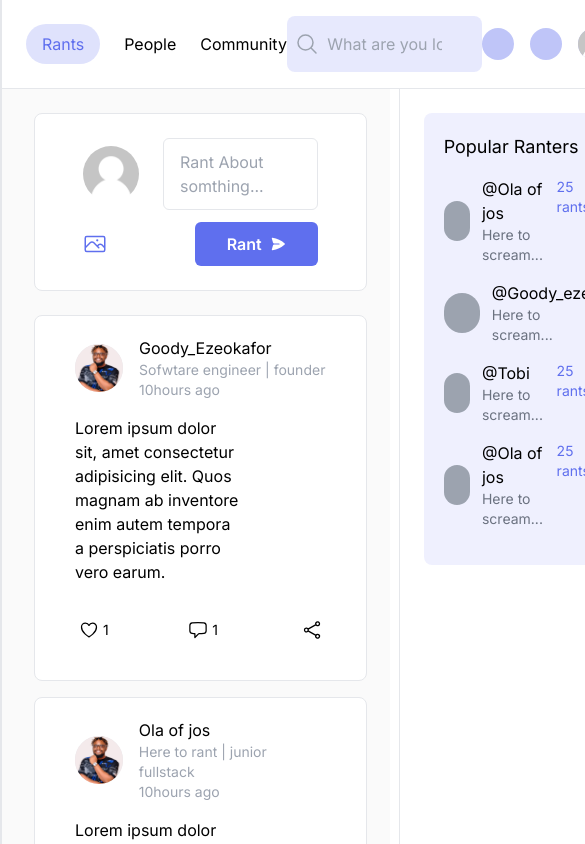
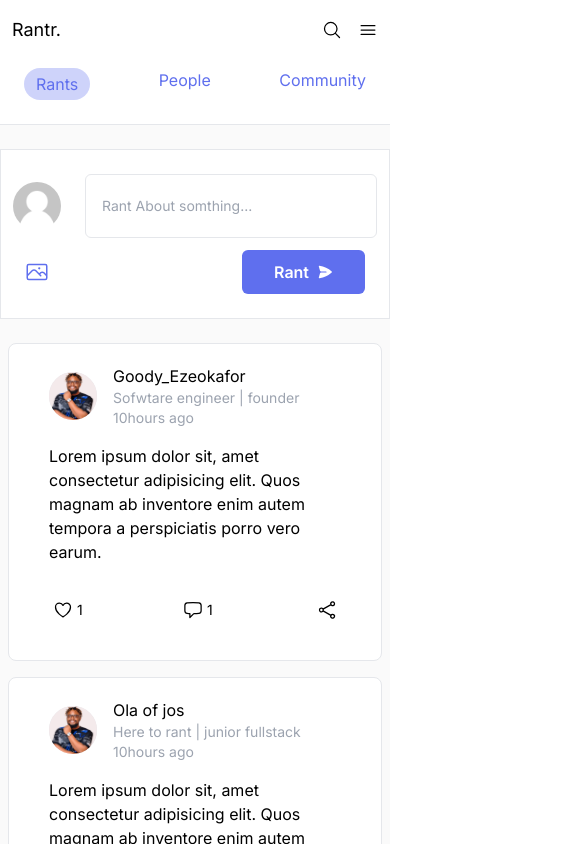
Before and after one commit to indie-hack-jos/Rantr-frontend, a Next.js app: page / in a window 390 px wide. Shown: the top 844 px of the page, 585 px wide, since content can reach past the window. Built offline with nearby package versions, Linux system fonts and the light colour scheme.

Commit message:
uiFix: worked on mobile responsiveness

```diff
--- a/src/app/page.tsx
+++ b/src/app/page.tsx
@@ -9,20 +9,20 @@ export default function Home() {
 
   return (
 
-    <main className="bg-[#FAFAFA]">
+    <main className="bg-[#FAFAFA] w-full">
       <HomePageLayout>
 
-        <section className="container mx-auto flex gap-6">
+        <section className="container mx-auto gap-6 md:flex ">
         <Modal />
 
-          <div className="w-2/3 border-r min-h-screen py-6">
+          <div className="md:w-2/3 w-full min-h-screen py-6">
             <Feeds />
 
           </div>
 
 
 
-          <div className=" w-1/3 pr-6">
+          <div className="md:w-1/3 pr-6">
 
             <Popular />
 
--- a/src/components/home/feeds.tsx
+++ b/src/components/home/feeds.tsx
@@ -4,7 +4,7 @@ import Posts from './posts'
 
 export const Feeds = () => {
   return (
-    <div className='w-full px-8'>
+    <div className='w-full md:px-8'>
         <FeedHeader />
         <Posts />
 
--- a/src/components/home/header.tsx
+++ b/src/components/home/header.tsx
@@ -3,22 +3,22 @@ import avatar from "../../../public/avatar.png"
 export default function FeedHeader() {
 
     return (
-        <header className="w-full bg-white px-12 py-6 border rounded-lg">
+        <header className="w-full bg-white px-3 py-6 border md:rounded-lg md:px-12">
 
 
             <div className="flex gap-6 items-center justify-center">
                 <div className="profile">
-                    <div className="h-14 w-14 rounded-full">
-                        <img src={avatar.src} className="rounded-full" alt="" />
+                    <div className="h-12 w-12 rounded-full">
+                        <img src={avatar.src} className="h-full w-full rounded-full" alt="" />
                     </div>
                 </div>
-                <div className="border h-[4.5rem] rounded-md grow flex items-center px-4">
-                    <div className="text-gray-400">Rant About somthing...</div>
+                <div className="border h-[4rem] rounded-md grow flex items-center px-4">
+                    <div className="text-gray-400 text-sm">Rant About somthing...</div>
                 </div>
 
 
             </div>
-            <div className="flex items-center justify-between mt-3">
+            <div className="flex items-center justify-between mt-3 px-3">
                 <div className="text-primary">
                     <span>
                         <svg xmlns="http://www.w3.org/2000/svg" fill="none" viewBox="0 0 24 24" strokeWidth={1.5} stroke="currentColor" className="w-6 h-6">
--- a/src/components/home/posts.tsx
+++ b/src/components/home/posts.tsx
@@ -16,7 +16,7 @@ export default function Posts() {
         {username: "Tobi Dev", bio: "Backend Dev | thoughts", post: " Lorem ipsum dolor sit, amet consectetur adipisicing elit. Quos magnam ab inventore enim autem tempora a perspiciatis porro vero earum.", likes: 1},
     ]
     return (
-        <section className='flex flex-col gap-4 mt-6'>
+        <section className='w-full flex flex-col gap-4 mt-6 px-2'>
                 {rants.map((rant) => (
                     <div className="postcard bg-white border rounded-lg py-5 px-10">
                 <header className='flex items-center gap-4'>
@@ -34,7 +34,7 @@ export default function Posts() {
 
                 </header>
 
-                <div className="rant-body w-2/3 py-4">
+                <div className="rant-body py-4 md:w-2/3">
                     <p>
                         Lorem ipsum dolor sit, amet consectetur adipisicing elit. Quos magnam ab inventore enim autem tempora a perspiciatis porro vero earum.
                     </p>
--- a/src/components/nav/Nav.tsx
+++ b/src/components/nav/Nav.tsx
@@ -4,7 +4,7 @@ import avatar from "../../../public/avatar.png"
 export default function Nav() {
     return (
         <nav className='py-4 border-b bg-white sticky top-0 z-20'>
-            <div className="container mx-auto flex justify-between items-center px-6">
+            <div className="hidden container mx-auto md:flex justify-between items-center px-6">
                 <ul className="flex items-center gap-6 font-semiboldw-1/3">
                     <li className='text-primary bg-primary bg-opacity-20 py-2 px-4 rounded-full'>Rants</li>
                     <li className=''>People</li>
@@ -38,6 +38,40 @@ export default function Nav() {
 
 
             </div>
+
+            {/* mobile nav */}
+
+            <div className="flex flex-col md:hidden px-3 gap-4">
+                <div className="flex justify-between items-center">
+
+                    <h1 className='text-lg'>Rantr.</h1>
+
+
+                    <div className="flex gap-4 items-center">
+                        <span>
+                            <svg xmlns="http://www.w3.org/2000/svg" fill="none" viewBox="0 0 24 24" strokeWidth={1.5} stroke="currentColor" className="w-5 h-5">
+                                <path strokeLinecap="round" strokeLinejoin="round" d="m21 21-5.197-5.197m0 0A7.5 7.5 0 1 0 5.196 5.196a7.5 7.5 0 0 0 10.607 10.607Z" />
+                            </svg>
+
+                        </span>
+
+                        <span>
+                            <svg xmlns="http://www.w3.org/2000/svg" fill="none" viewBox="0 0 24 24" strokeWidth={1.5} stroke="currentColor" className="w-5 h-5">
+                                <path strokeLinecap="round" strokeLinejoin="round" d="M3.75 6.75h16.5M3.75 12h16.5m-16.5 5.25h16.5" />
+                            </svg>
+
+                        </span>
+                    </div>
+                </div>
+
+                <div className="flex justify-between text-primary px-3 py-2">
+                    <div className='py-1 px-3 bg-primary bg-opacity-30 rounded-full'>Rants</div>
+                    <div>People</div>
+                    <div>Community</div>
+                </div>
+
+            </div>
+
         </nav >
     )
 }
--- a/src/layouts/homePageLayout.tsx
+++ b/src/layouts/homePageLayout.tsx
@@ -8,15 +8,17 @@ interface LayoutProps {
 
 export const HomePageLayout: FC<LayoutProps> = ({ children }) => {
   return (
-    <main className='w-full flex'>
+    <main className='w-full md:flex'>
 
 
-        <div className="w-52 h-screen max-h-screen overflow-hidden bg-white border border-r sticky left-0 top-0 ">
+        <div className="hidden md:flex w-52 h-screen max-h-screen overflow-hidden bg-white border border-r sticky left-0 top-0 ">
             <Sidebar />
         </div>
 
         <div className="grow">
             <Nav />
+
+
             {children}
         </div>
 
```
